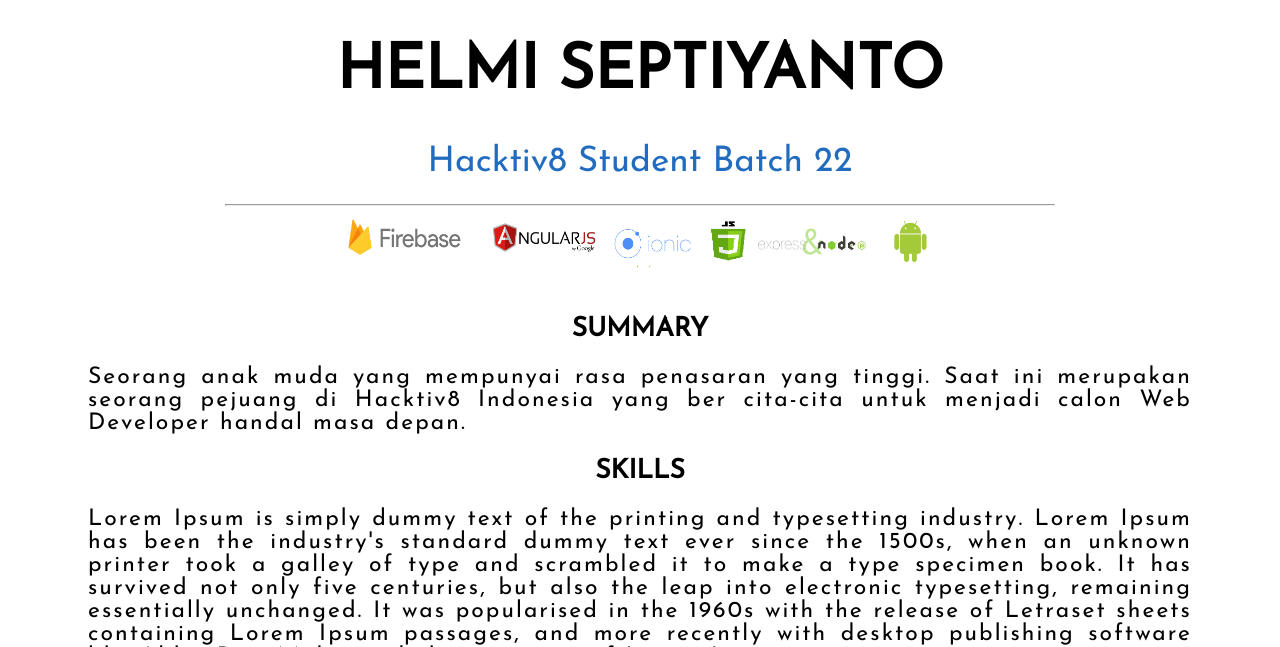
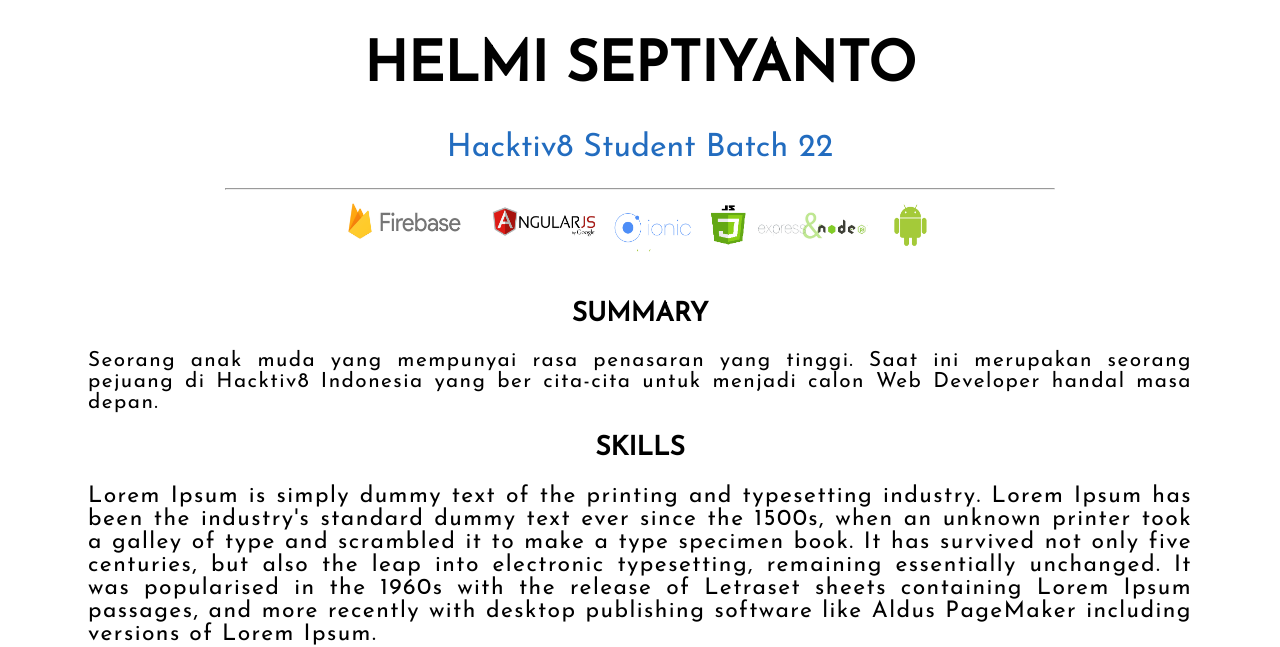
Before and after one commit to helmiseptiyanto/helmiseptiyanto, a plain HTML site: page index.html in a window 1280 px wide. Shown: the part 153-800 px from the top of the page. Drawn offline with Linux system fonts and the light colour scheme.

Commit message:
Update style.css

```diff
--- a/style.css
+++ b/style.css
@@ -15,28 +15,28 @@ body {
 	margin-right: 80px
 }
 .title p {
-  font-size: 1.2em;
+  font-size: 1.2rem;
 }
 .title h1 {
-  font-size: 3.5em;
+  font-size: 3.5rem;
 }
 .title a{
 	color: #226CBF;
-	font-size: 2em;
+	font-size: 2rem;
 }
 .title div {
-  font-size: 1.1em;
+  font-size: 1.1rem;
 }
 .title hr {
   width: 75%;
 }
 .summary p {
-	font-size: 1.3em;
-	letter-spacing: 0.09em;
+	font-size: 1.3rem;
+	letter-spacing: 0.09rem;
 }
 .skills p {
 	font-size: 1.3em;
-	letter-spacing: 0.09em;
+	letter-spacing: 0.09rem;
 }
 .work-experience p {
 	font-size: 1.3rem;
```
